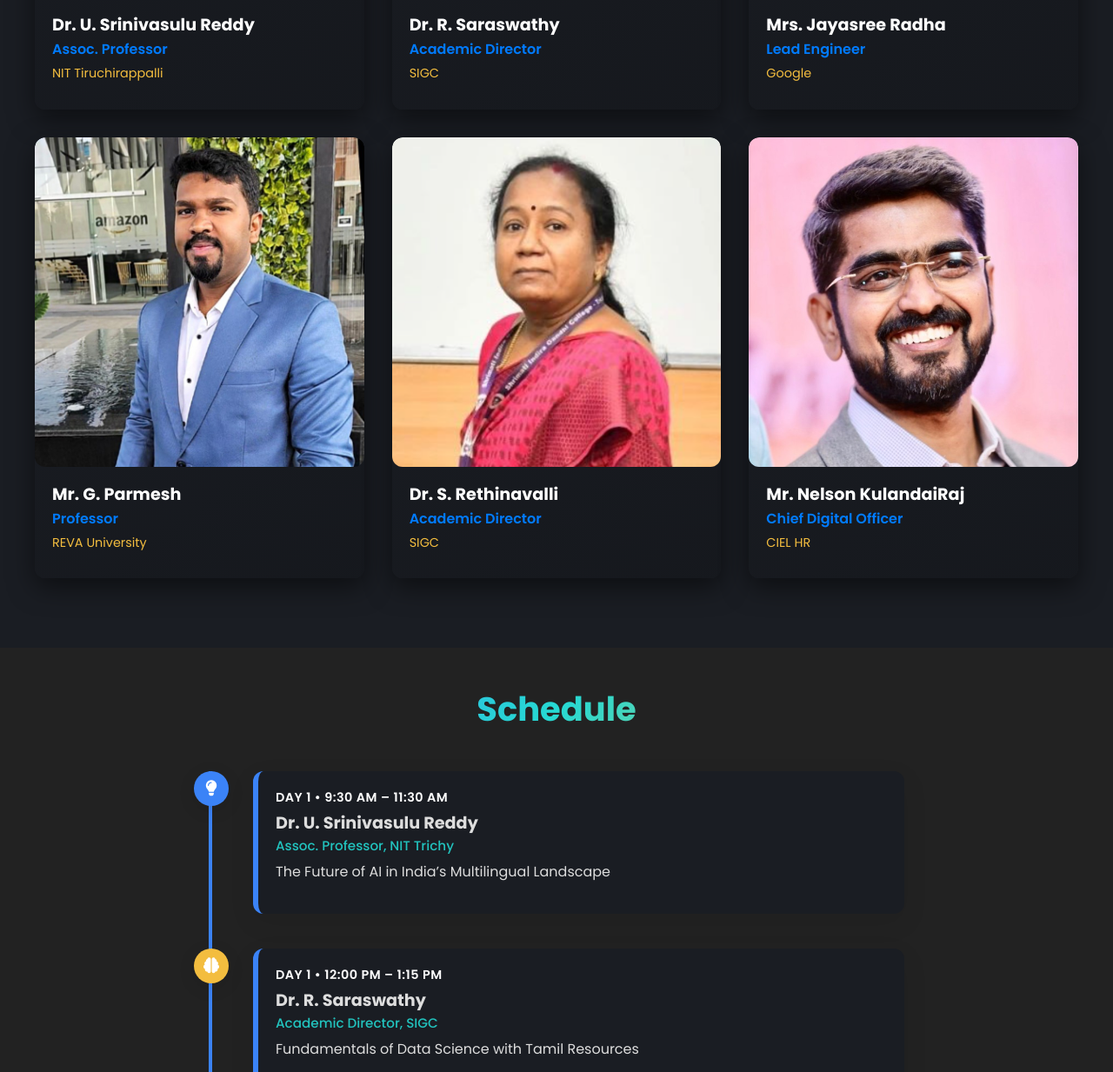
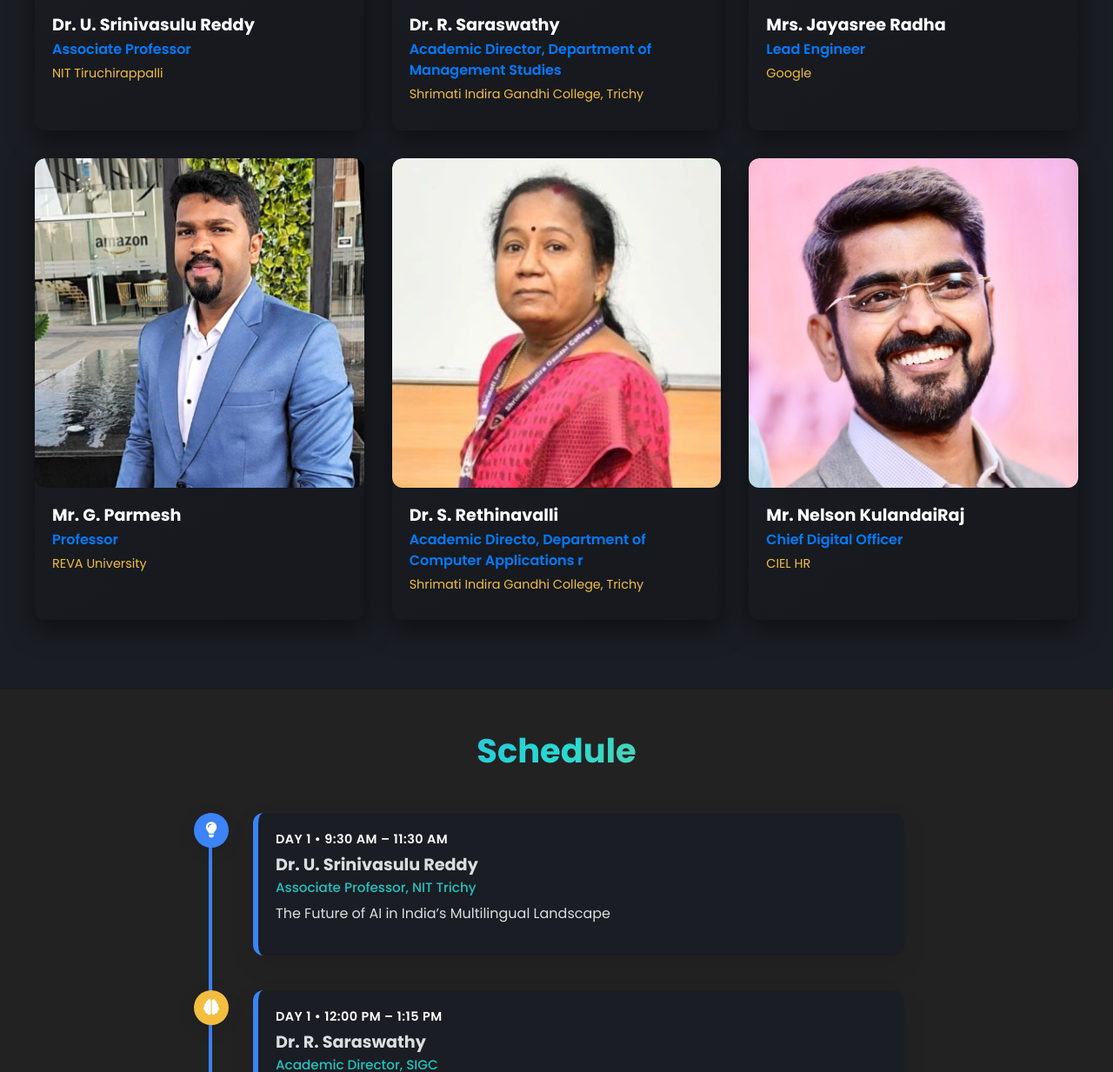
Before and after one commit to mcasigc/Vaani-2025, a plain HTML site: page index.html in a window 1280 px wide. Shown: the part 2059-3292 px from the top of the page at 87% size. Drawn offline with nearby package versions, Linux system fonts and the light colour scheme.

Commit message:
Update index.html

```diff
--- a/index.html
+++ b/index.html
@@ -191,7 +191,7 @@
         </div>
         <div class="speaker-content">
           <h3 class="speaker-name">Dr. U. Srinivasulu Reddy</h3>
-          <p class="speaker-title">Assoc. Professor</p>
+          <p class="speaker-title">Associate Professor</p>
           <p class="speaker-company">NIT Tiruchirappalli</p>
         </div>
       </div>
@@ -207,8 +207,8 @@
         </div>
         <div class="speaker-content">
           <h3 class="speaker-name">Dr. R. Saraswathy</h3>
-          <p class="speaker-title">Academic Director</p>
-          <p class="speaker-company">SIGC</p>
+          <p class="speaker-title">Academic Director, Department of Management Studies</p>
+          <p class="speaker-company">Shrimati Indira Gandhi College, Trichy</p>
         </div>
       </div>
 
@@ -255,8 +255,8 @@
         </div>
         <div class="speaker-content">
           <h3 class="speaker-name">Dr. S. Rethinavalli</h3>
-          <p class="speaker-title">Academic Director</p>
-          <p class="speaker-company">SIGC</p>
+          <p class="speaker-title">Academic Directo, Department of Computer Applications r</p>
+          <p class="speaker-company">Shrimati Indira Gandhi College, Trichy</p>
         </div>
       </div>
 
@@ -298,7 +298,7 @@
         <div class="timeline-content">
           <span class="session-day">Day 1 • 9:30 AM – 11:30 AM</span>
           <h5 class="session-title">Dr. U. Srinivasulu Reddy</h5>
-          <p class="session-role">Assoc. Professor, NIT Trichy</p>
+          <p class="session-role">Associate Professor, NIT Trichy</p>
           <p class="session-topic">The Future of AI in India’s Multilingual Landscape</p>
         </div>
       </div>
```
